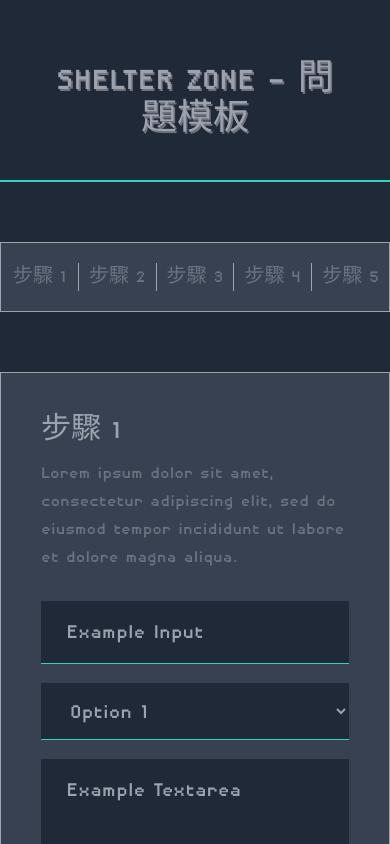
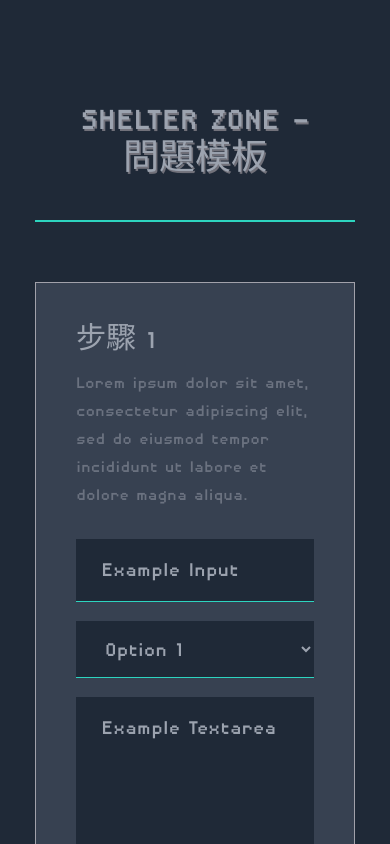
Before and after one commit to SHELTER-ZONE/Question-Template, a Vue app: page / in a window 390 px wide. Shown: the top 844 px of the page. Built offline with nearby package versions, Linux system fonts and the light colour scheme.

Commit message:
Added RWD

```diff
--- a/src/App.vue
+++ b/src/App.vue
@@ -1,57 +1,32 @@
 <template>
-  <Header title="SHELTER ZONE - 問題模板" />
-
-  <Steps :steps="['步驟 1', '步驟 2', '步驟 3', '步驟 4', '步驟 5']" />
-
-  <div class="container">
-    <h1>步驟 1</h1>
-    <p>
-      Lorem ipsum dolor sit amet, consectetur adipiscing elit,
-      sed do eiusmod tempor incididunt ut labore et dolore magna aliqua.
-    </p>
-    <Inputfield placeholder="Example Input" />
-    <Selectfield :options="['Option 1', 'Option 2', 'Option 3', 'Option 4', 'Option 5']"/>
-    <Messagefield placeholder="Example Textarea"/>
-  </div>
-
-  <div class="actionbar">
-    <Button text="RESET" />
-    <Button text="CONTINUE" />
-  </div>
+  <Sz />
 </template>
 
 <script lang="ts">
 import { defineComponent } from 'vue'
 import 'virtual:windi.css'
 
-import Header from '@/components/header.vue'
-import Steps from '@/components/steps.vue'
-import Button from '@/components/button.vue'
-import Inputfield from '@/components/inputfield.vue'
-import Selectfield from '@/components/selectfield.vue'
-import Messagefield from '@/components/messagefield.vue'
+import Sz from '@/views/sz.vue'
 
 export default defineComponent({
   name: 'App',
   components: {
-    Header,
-    Steps,
-    Button,
-    Inputfield,
-    Selectfield,
-    Messagefield
+    Sz
   }
 })
 </script>
 
-<style>
+<style lang="postcss">
 @font-face {
   font-family: DisposableDroidBB;
   src: url("@/assets/disposabledroid-bb.regular.ttf");
 }
 
 * {
+  @apply max-w-xs md:max-w-lg lg:max-w-full;
+  margin: 0 auto;
   background-color: #1F2937;
+  overflow-x: hidden;
 }
 
 #app {
@@ -62,9 +37,9 @@ export default defineComponent({
 }
 
 .actionbar {
+  @apply block md:flex;
   margin: 60px auto;
   max-width: 55rem;
-  display: flex;
   justify-content: space-between;
 }
 
@@ -82,19 +57,14 @@ export default defineComponent({
 }
 
 h1 {
-  @apply bg-cool-gray-700;
-  @apply text-gray-400;
-  @apply text-3xl;
+  @apply bg-cool-gray-700 text-gray-400 text-3xl;
 }
 
 p {
-  @apply bg-cool-gray-700;
-  @apply text-gray-500;
-  @apply text-xl;
+  @apply bg-cool-gray-700 text-gray-500 text-xl;
 }
 
 textarea, input, select, button {
-  @apply text-gray-400;
-  @apply text-2xl;
+  @apply text-gray-400 text-2xl;
 }
 </style>
--- a/src/components/button.vue
+++ b/src/components/button.vue
@@ -12,8 +12,9 @@ export default defineComponent({
 })
 </script>
 
-<style scoped>
+<style lang="postcss" scoped>
 button {
+  @apply mb-8 md:mb-0;
   padding: 18px 50px;
   border: 1px solid #A1A1AA;
   outline: none;
@@ -39,6 +40,7 @@ button:hover {
     background-position-y: -480px;
     color: #1F2937;
     border: 1px solid #2DD4BF;
+    transform: scale(0.95);
   }
 }
 </style>
--- a/src/components/header.vue
+++ b/src/components/header.vue
@@ -14,7 +14,7 @@ export default defineComponent({
 })
 </script>
 
-<style scoped>
+<style lang="postcss" scoped>
 .header {
   border-bottom: 2px solid #2DD4BF;
   margin: 60px auto;
@@ -22,8 +22,7 @@ export default defineComponent({
 }
 
 .header h1 {
-  @apply text-4xl;
-  @apply m-10;
+  @apply text-4xl m-10;
   background-color: transparent;
   text-shadow: 1.6px 1.6px #71717A;
 }
--- a/src/components/steps.vue
+++ b/src/components/steps.vue
@@ -19,13 +19,12 @@ export default defineComponent({
 })
 </script>
 
-<style scoped>
+<style lang="postcss" scoped>
 .steps {
-  @apply bg-cool-gray-700;
+  @apply bg-cool-gray-700 hidden md:flex;
   margin: 60px auto;
   max-width: 50rem;
   padding: 20px 0;
   border: 1px solid #A1A1AA;
-  display: flex;
 }
 </style>
--- a/src/router/index.ts
+++ b/src/router/index.ts
@@ -4,7 +4,7 @@ import App from '@/App.vue'
 const routes: Array<RouteRecordRaw> = [
   {
     path: '/',
-    name: 'Landing',
+    name: 'SZQuestionTemplate',
     component: App
   }
 ]
--- /dev/null
+++ b/src/views/sz.vue
@@ -0,0 +1,44 @@
+<template>
+  <Header title="SHELTER ZONE - 問題模板" />
+
+  <Steps :steps="['步驟 1', '步驟 2', '步驟 3', '步驟 4', '步驟 5']" />
+
+  <div class="container">
+    <h1>步驟 1</h1>
+    <p>
+      Lorem ipsum dolor sit amet, consectetur adipiscing elit,
+      sed do eiusmod tempor incididunt ut labore et dolore magna aliqua.
+    </p>
+    <Inputfield placeholder="Example Input" />
+    <Selectfield :options="['Option 1', 'Option 2', 'Option 3', 'Option 4', 'Option 5']"/>
+    <Messagefield placeholder="Example Textarea"/>
+  </div>
+
+  <div class="actionbar">
+    <Button text="RESET" />
+    <Button text="CONTINUE" />
+  </div>
+</template>
+
+<script lang="ts">
+import { defineComponent } from 'vue'
+
+import Header from '@/components/header.vue'
+import Steps from '@/components/steps.vue'
+import Button from '@/components/button.vue'
+import Inputfield from '@/components/inputfield.vue'
+import Selectfield from '@/components/selectfield.vue'
+import Messagefield from '@/components/messagefield.vue'
+
+export default defineComponent({
+  name: 'Sz',
+  components: {
+    Header,
+    Steps,
+    Button,
+    Inputfield,
+    Selectfield,
+    Messagefield
+  }
+})
+</script>
```
